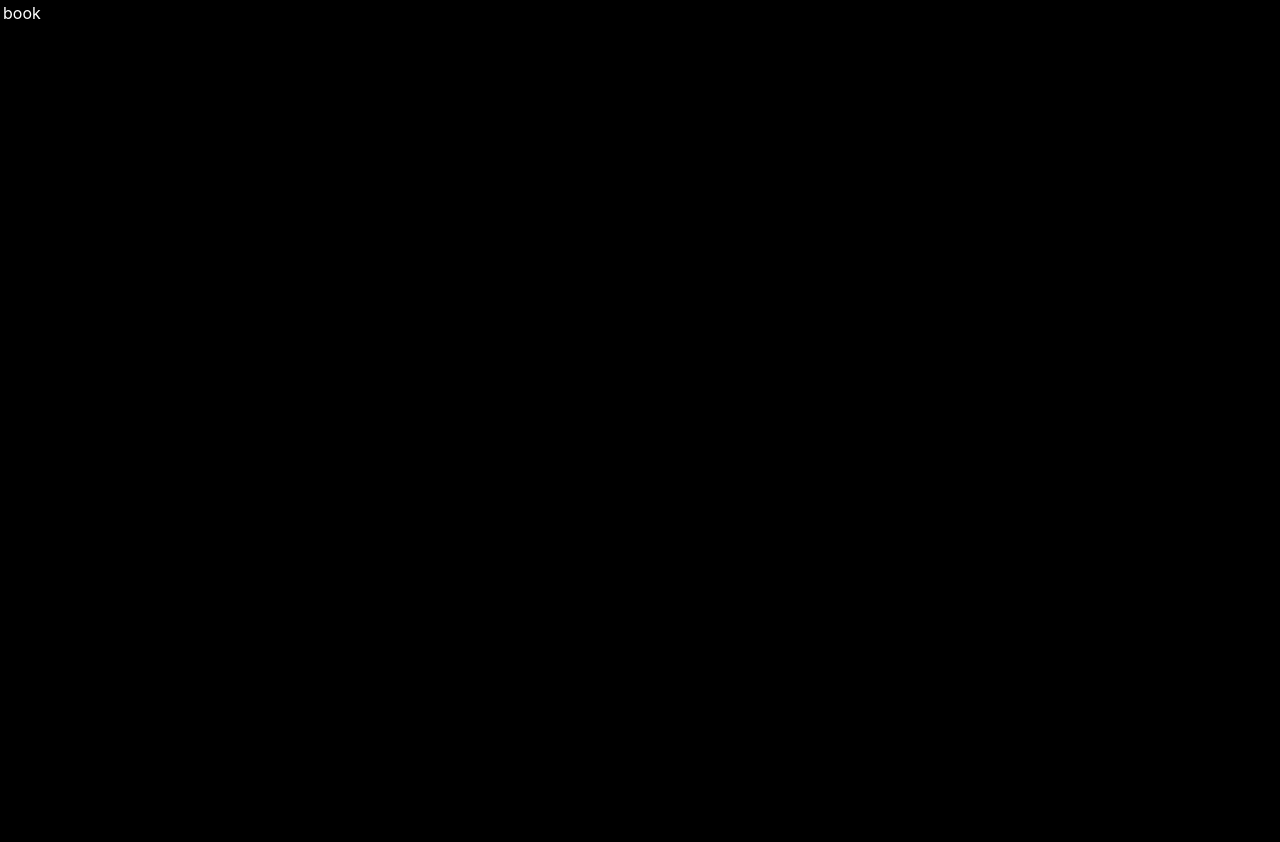
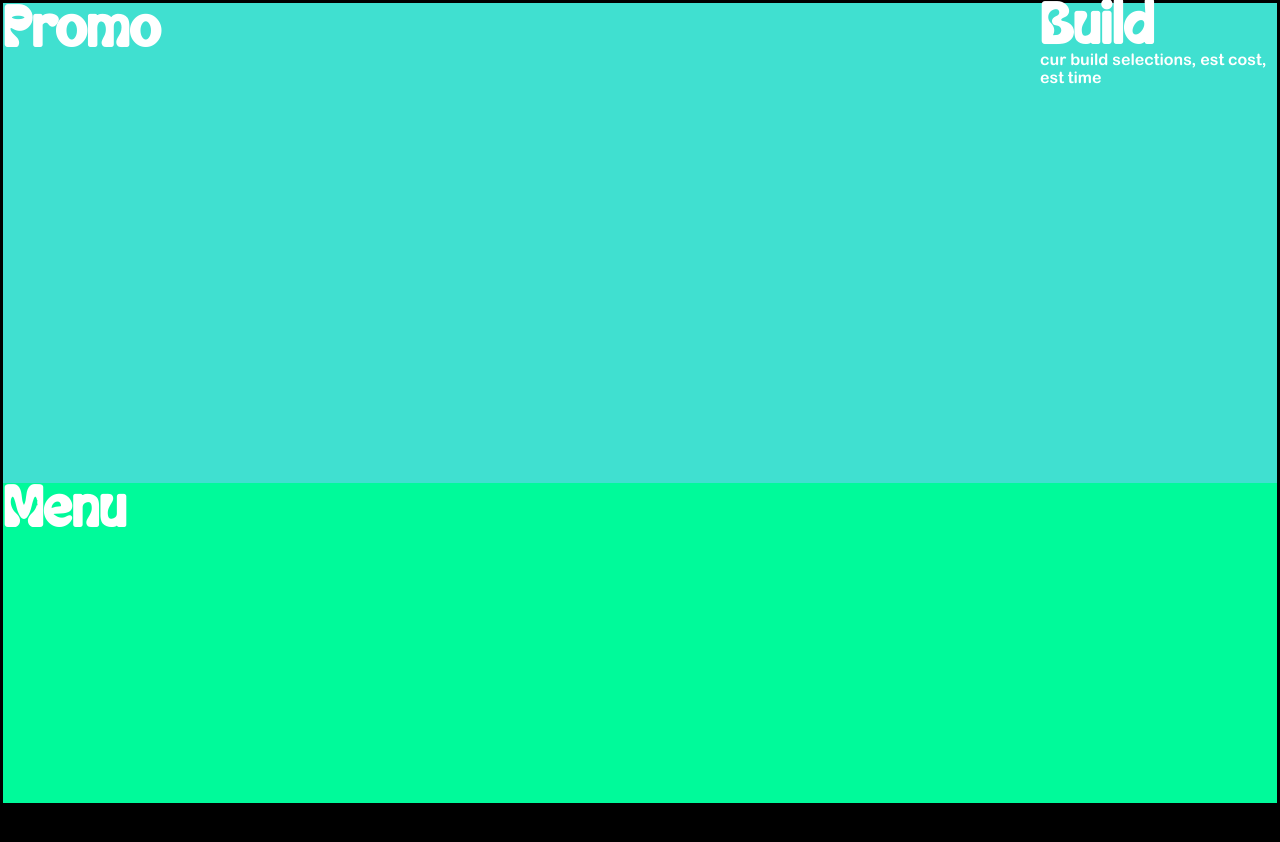
Before and after one commit to RoxanneTabuena/ub_webstudios, a React (Create React App) app: page /book in a window 1280 px wide. Shown: the top 842 px of the page. After the commit the page ends 806 px from the top, so only its background shows below. Built offline with nearby package versions, Linux system fonts and the light colour scheme.

Commit message:
form Book layout

```diff
--- a/src/components/book/Book.js
+++ b/src/components/book/Book.js
@@ -1,10 +1,15 @@
+import { Menu } from './Menu'
+import { Promo } from './Promo'
+import { Build } from './Build'
 import style from './book.module.css'
 
 export const Book = () => {
 
     return (
-        <div style={{height: `1600px`}}>
-            book
+        <div className={style.book}>
+            <Promo />
+            <Menu />
+            <Build />
         </div>
     )
 }
--- /dev/null
+++ b/src/components/book/Build.js
@@ -0,0 +1,20 @@
+import style from './book.module.css'
+import { menu_info } from './book.content'
+
+export const Build = ({build}) => {
+    const calculateCost = (build) => {
+        return "build total"
+    }
+    const estimateBuildTime = (build) => {
+        return "estimated build deadline"
+    }
+    // toggle payment plan / lump sum
+    return (
+        <div className={style.build}>
+            <h2>Build</h2>
+            <p>
+                cur build selections, est cost, est time
+            </p>
+        </div>
+    )
+}
--- /dev/null
+++ b/src/components/book/Menu.js
@@ -0,0 +1,10 @@
+import style from './book.module.css'
+
+export const Menu = () => {
+
+    return (
+        <div className={style.menu}>
+           <h2>Menu</h2>
+        </div>
+    )
+}
--- /dev/null
+++ b/src/components/book/Promo.js
@@ -0,0 +1,10 @@
+import style from './book.module.css'
+
+export const Promo = ({page}) => {
+
+    return (
+        <div className={style.promo}>
+            <h2>Promo</h2>
+        </div>
+    )
+}
--- /dev/null
+++ b/src/components/book/book.content.js
@@ -0,0 +1 @@
+export const menu_info = {}
--- a/src/components/book/book.module.css
+++ b/src/components/book/book.module.css
@@ -0,0 +1,31 @@
+.book{
+    z-index: 110;
+}
+
+.book h2{
+    font-family: 'Rare';
+}
+
+.promo{
+    height: 60vh;
+    background-color: turquoise;
+    position: relative;
+    width: 100%;
+}
+.menu{
+    position: relative;
+    height: 40vh;
+    width: 100%;
+    position: relative;
+    background-color: mediumspringgreen;
+}
+
+.build{
+    width: 30vh;
+    height:100vh;
+    position: absolute;
+    right: 0;
+    top: 0;
+    background-color: transparent;
+}
+/* background-color: darkseagreen; */
```
